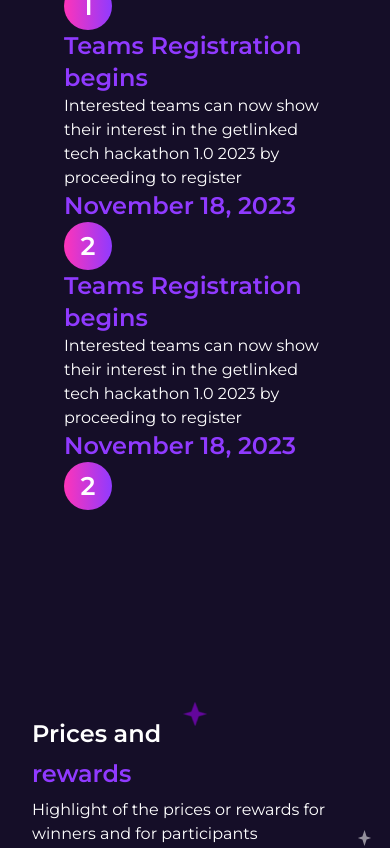
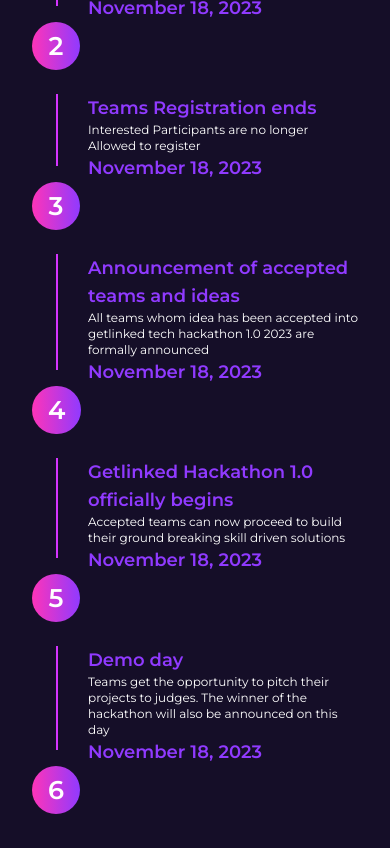
Before and after one commit to SageKyle/getlinked, a React (Vite) app: page / in a window 390 px wide. Shown: the part 4720-5568 px from the top of the page. Built offline with nearby package versions, Linux system fonts and the light colour scheme; a web font is replaced by a local one.

Commit message:
home: complete content for timeline section

```diff
--- a/src/assets/styles/Timeline.module.css
+++ b/src/assets/styles/Timeline.module.css
@@ -3,15 +3,33 @@
 	position: relative;
 	list-style: none;
 }
-@media screen and (min-width: 720px) {
+
+.wrapper li {
+	position: relative;
+}
+
+/* li::before, */
+.sideborder:after {
+	content: '';
+	display: inline-block;
+	background-color: var(--pale-purple);
+	position: absolute;
+	z-index: 1;
+	width: 2px;
+	right: unset;
+	left: -2rem;
+	top: 0;
+	bottom: 4rem;
+	z-index: -1;
+}
+
+@media screen and (min-width: 768px) {
 	.wrapper li {
 		width: 50%;
 		min-height: 10rem;
-		/* margin-bottom: 2rem; */
 		display: flex;
 		justify-content: center;
 		flex-direction: column;
-		position: relative;
 	}
 
 	.wrapper li:nth-child(even) {
@@ -44,15 +62,13 @@
 	}
 
 	/* li::before, */
-	.wrapper li:nth-child(2n + 1)::after {
-		content: '';
-		display: inline-block;
-		background-color: var(--pale-purple);
-		position: absolute;
-		z-index: 1;
-		width: 2px;
+	.sideborder:after {
 		right: 0;
-		top: 0;
-		bottom: 0;
+		left: unset;
+		top: -3rem;
+	}
+
+	.sideborder:nth-child(11):after {
+		bottom: 2.5rem;
 	}
 }
--- a/src/components/TimelineSection.jsx
+++ b/src/components/TimelineSection.jsx
@@ -2,7 +2,7 @@
 
 export default function TimelineSection() {
 	return (
-		<section className="w-full p-16">
+		<section className="w-full p-8 lg:p-16">
 			<div className="w-4/5 max-w-sm mx-auto my-10 text-center">
 				<h4 className="text-2xl font-bold">Timeline</h4>
 				<p className="text-base font-light">
@@ -10,33 +10,33 @@
 					event.
 				</p>
 			</div>
-			<ul className={`my-8 ${Styles.wrapper}`}>
-				<li className="">
-					<h5 className="text-2xl font-bold lg:text-right text-primary">
+			<ul className={`my-12 lg:mt-24 ${Styles.wrapper}`}>
+				<li className={`ml-14 md:ml-0 ${Styles.sideborder}`}>
+					<h5 className="text-lg md:text-2xl font-bold md:text-right text-primary">
 						Hackathon Announcement
 					</h5>
-					<p className="text-base font-light lg:text-right">
+					<p className="text-xs md:text-base font-light md:text-right">
 						The getlinked tech hackathon 1.0 is formally announced to the
 						general public and teams begin to get ready to register
 					</p>
 					<h6
-						className={`text-2xl font-bold text-primary lg:hidden ${Styles.date}`}
+						className={`text-lg md:text-2xl font-bold text-primary md:hidden ${Styles.date}`}
 					>
 						November 18, 2023
 					</h6>
 					<div
-						className={`font-semibold h-12 aspect-square rounded-full p-4  bg-gradient grid place-content-center place-items-center ${Styles.circle}`}
+						className={`font-semibold h-12 aspect-square rounded-full p-4 bg-gradient grid place-content-center place-items-center mb-6 md:mb-0 -ml-14 md:ml-0 ${Styles.circle}`}
 						aria-hidden
 					>
 						1
 					</div>
 				</li>
 				{/* copy of above */}
-				<li className="hidden lg:block">
-					<h5 className="text-2xl font-bold lg:text-right text-primary lg:hidden">
+				<li className="hidden md:block" aria-hidden>
+					<h5 className="text-2xl font-bold md:text-right text-primary md:hidden">
 						Hackathon Announcement
 					</h5>
-					<p className="text-base font-light lg:text-right lg:hidden">
+					<p className="text-base font-light md:hidden">
 						The getlinked tech hackathon 1.0 is formally announced to the
 						general public and teams begin to get ready to register
 					</p>
@@ -51,19 +51,21 @@
 					</div>
 				</li>
 
-				<li className="">
-					<h5 className="text-2xl font-bold lg:text-right text-primary lg:hidden">
+				<li className={`ml-14 md:ml-0 ${Styles.sideborder}`}>
+					<h5 className="text-lg md:text-2xl font-bold md:text-right text-primary md:hidden">
 						Teams Registration begins
 					</h5>
-					<p className="text-base font-light lg:hidden">
+					<p className="text-xs md:text-base font-light md:hidden">
 						Interested teams can now show their interest in the getlinked tech
 						hackathon 1.0 2023 by proceeding to register
 					</p>
-					<h6 className={`text-2xl font-bold text-primary  ${Styles.date}`}>
+					<h6
+						className={`text-lg md:text-2xl font-bold text-primary  ${Styles.date}`}
+					>
 						November 18, 2023
 					</h6>
 					<div
-						className={`font-semibold h-12 aspect-square rounded-full p-4  bg-gradient grid place-content-center place-items-center ${Styles.circle}`}
+						className={`font-semibold h-12 aspect-square rounded-full p-4  bg-gradient grid place-content-center place-items-center mb-6 md:mb-0 -ml-14 md:ml-0 ${Styles.circle}`}
 						aria-hidden
 					>
 						2
@@ -71,8 +73,8 @@
 				</li>
 
 				{/* copy of above */}
-				<li className="hidden lg:block">
-					<h5 className="text-2xl font-bold lg:text-right text-primary">
+				<li className="hidden md:block" aria-hidden>
+					<h5 className="text-2xl font-bold text-primary">
 						Teams Registration begins
 					</h5>
 					<p className="text-base font-light">
@@ -80,7 +82,7 @@
 						hackathon 1.0 2023 by proceeding to register
 					</p>
 					<h6
-						className={`text-2xl font-bold text-primary lg:hidden ${Styles.date}`}
+						className={`text-2xl font-bold text-primary md:hidden ${Styles.date}`}
 					>
 						November 18, 2023
 					</h6>
@@ -92,37 +94,77 @@
 					</div>
 				</li>
 
-				{/* test */}
-				<li className="">
-					<h5 className="text-2xl font-bold lg:text-right text-primary lg:hidden">
-						Teams Registration begins
+				<li className={`ml-14 md:ml-0 ${Styles.sideborder}`}>
+					<h5 className="text-lg md:text-2xl font-bold md:text-right text-primary">
+						Teams Registration ends
 					</h5>
-					<p className="text-base font-light lg:hidden">
-						Interested teams can now show their interest in the getlinked tech
-						hackathon 1.0 2023 by proceeding to register
+					<p className="text-xs md:text-base font-light">
+						Interested Participants are no longer Allowed to register
 					</p>
-					<h6 className={`text-2xl font-bold text-primary  ${Styles.date}`}>
+					<h6
+						className={`text-lg md:text-2xl font-bold text-primary md:hidden ${Styles.date}`}
+					>
+						November 18, 2023
+					</h6>
+					<div
+						className={`font-semibold h-12 aspect-square rounded-full p-4  bg-gradient grid place-content-center place-items-center  mb-6 md:mb-0 -ml-14 md:ml-0 ${Styles.circle}`}
+						aria-hidden
+					>
+						3
+					</div>
+				</li>
+
+				{/* copy of above */}
+				<li className="hidden md:block" aria-hidden>
+					<h5 className="text-2xl font-bold md:text-right text-primary md:hidden">
+						Teams Registration ends
+					</h5>
+					<p className="text-base font-light md:hidden">
+						Interested Participants are no longer Allowed to register
+					</p>
+					<h6 className={`text-2xl font-bold text-primary ${Styles.date}`}>
 						November 18, 2023
 					</h6>
 					<div
 						className={`font-semibold h-12 aspect-square rounded-full p-4  bg-gradient grid place-content-center place-items-center ${Styles.circle}`}
 						aria-hidden
 					>
-						2
+						3
+					</div>
+				</li>
+
+				<li className={`ml-14 md:ml-0 ${Styles.sideborder}`}>
+					<h5 className="text-lg md:text-2xl font-bold md:text-right text-primary md:hidden">
+						Announcement of accepted teams and ideas
+					</h5>
+					<p className="text-xs md:text-base font-light md:hidden">
+						All teams whom idea has been accepted into getlinked tech hackathon
+						1.0 2023 are formally announced
+					</p>
+					<h6
+						className={`text-lg md:text-2xl font-bold text-primary  ${Styles.date}`}
+					>
+						November 18, 2023
+					</h6>
+					<div
+						className={`font-semibold h-12 aspect-square rounded-full p-4  bg-gradient grid place-content-center place-items-center  mb-6 md:mb-0 -ml-14 md:ml-0 ${Styles.circle}`}
+						aria-hidden
+					>
+						4
 					</div>
 				</li>
 
 				{/* copy of above */}
-				<li className="hidden lg:block">
-					<h5 className="text-2xl font-bold lg:text-right text-primary">
-						Teams Registration begins
+				<li className="hidden md:block" aria-hidden>
+					<h5 className="text-2xl font-bold text-primary">
+						Announcement of accepted teams and ideas
 					</h5>
 					<p className="text-base font-light">
-						Interested teams can now show their interest in the getlinked tech
-						hackathon 1.0 2023 by proceeding to register
+						All teams whom idea has been accepted into getlinked tech hackathon
+						1.0 2023 are formally announced
 					</p>
 					<h6
-						className={`text-2xl font-bold text-primary lg:hidden ${Styles.date}`}
+						className={`text-2xl font-bold text-primary md:hidden ${Styles.date}`}
 					>
 						November 18, 2023
 					</h6>
@@ -130,7 +172,90 @@
 						className={`font-semibold h-12 aspect-square rounded-full p-4  bg-gradient grid place-content-center place-items-center ${Styles.circle}`}
 						aria-hidden
 					>
-						2
+						4
+					</div>
+				</li>
+
+				<li className={`ml-14 md:ml-0 ${Styles.sideborder}`}>
+					<h5 className="text-lg md:text-2xl font-bold md:text-right text-primary">
+						Getlinked Hackathon 1.0 officially begins
+					</h5>
+					<p className="text-xs md:text-base font-light">
+						Accepted teams can now proceed to build their ground breaking skill
+						driven solutions
+					</p>
+					<h6
+						className={`text-lg md:text-2xl font-bold text-primary md:hidden ${Styles.date}`}
+					>
+						November 18, 2023
+					</h6>
+					<div
+						className={`font-semibold h-12 aspect-square rounded-full p-4  bg-gradient grid place-content-center place-items-center mb-6 md:mb-0 -ml-14 md:ml-0 ${Styles.circle}`}
+						aria-hidden
+					>
+						5
+					</div>
+				</li>
+
+				{/* copy of above */}
+				<li className="hidden md:block" aria-hidden>
+					<h5 className="text-2xl font-bold md:text-right text-primary md:hidden">
+						Getlinked Hackathon 1.0 officially begins
+					</h5>
+					<p className="text-base font-light md:hidden">
+						Accepted teams can now proceed to build their ground breaking skill
+						driven solutions
+					</p>
+					<h6 className={`text-2xl font-bold text-primary ${Styles.date}`}>
+						November 18, 2023
+					</h6>
+					<div
+						className={`font-semibold h-12 aspect-square rounded-full p-4  bg-gradient grid place-content-center place-items-center ${Styles.circle}`}
+						aria-hidden
+					>
+						5
+					</div>
+				</li>
+				<li className={`ml-14 md:ml-0 ${Styles.sideborder}`}>
+					<h5 className="text-lg md:text-2xl font-bold md:text-right text-primary md:hidden">
+						Demo day
+					</h5>
+					<p className="text-xs md:text-base font-light md:hidden">
+						Teams get the opportunity to pitch their projects to judges. The
+						winner of the hackathon will also be announced on this day
+					</p>
+					<h6
+						className={`text-lg md:text-2xl font-bold text-primary  ${Styles.date}`}
+					>
+						November 18, 2023
+					</h6>
+					<div
+						className={`font-semibold h-12 aspect-square rounded-full p-4  bg-gradient grid place-content-center place-items-center mb-6 md:mb-0 -ml-14 md:ml-0 ${Styles.circle}`}
+						aria-hidden
+					>
+						6
+					</div>
+				</li>
+
+				{/* copy of above */}
+				<li className="hidden md:block" aria-hidden>
+					<h5 className="text-2xl font-bold md:text-right text-primary">
+						Demo day
+					</h5>
+					<p className="text-base font-light">
+						Teams get the opportunity to pitch their projects to judges. The
+						winner of the hackathon will also be announced on this day
+					</p>
+					<h6
+						className={`text-2xl font-bold text-primary md:hidden ${Styles.date}`}
+					>
+						November 18, 2023
+					</h6>
+					<div
+						className={`font-semibold h-12 aspect-square rounded-full p-4  bg-gradient grid place-content-center place-items-center ${Styles.circle}`}
+						aria-hidden
+					>
+						6
 					</div>
 				</li>
 			</ul>
```
